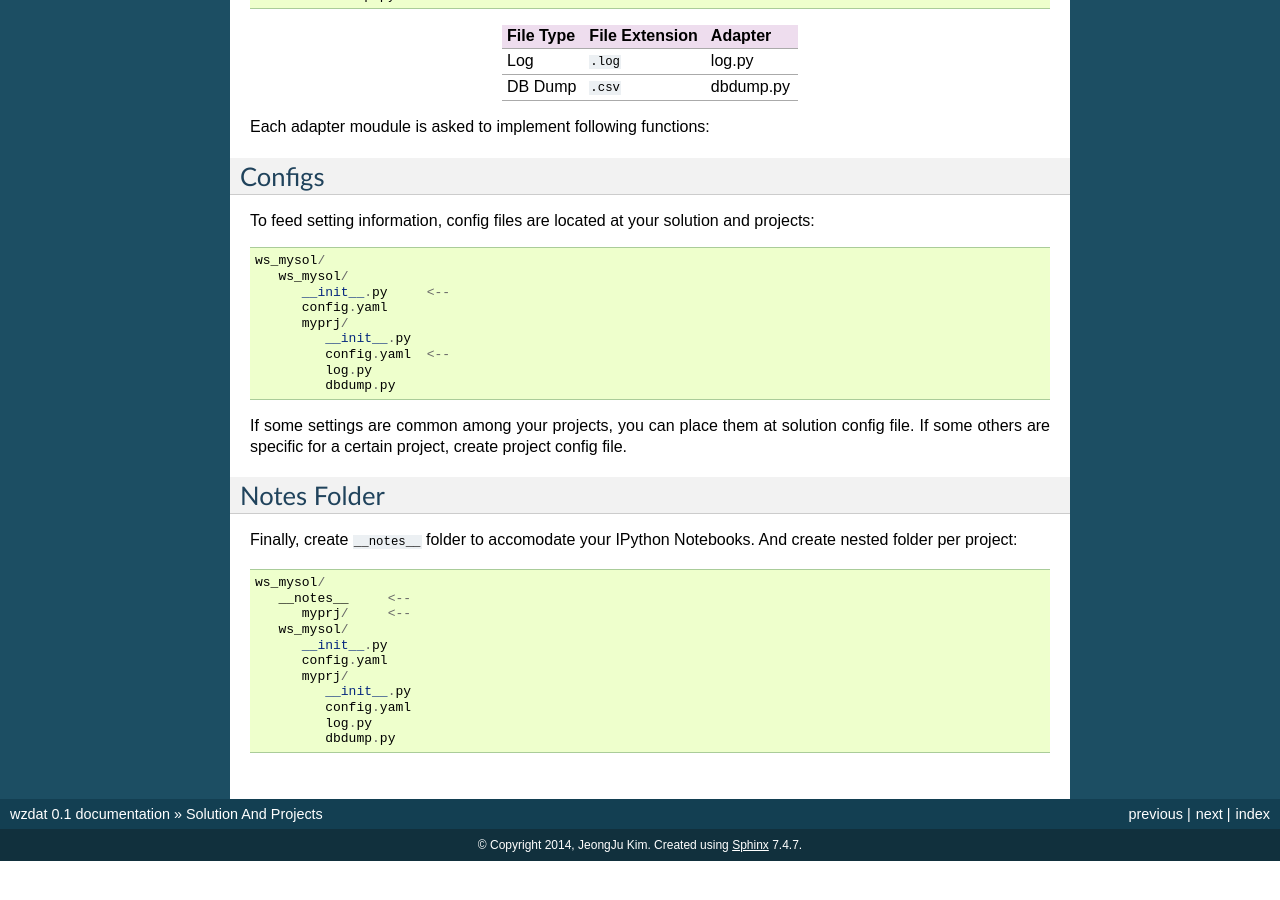
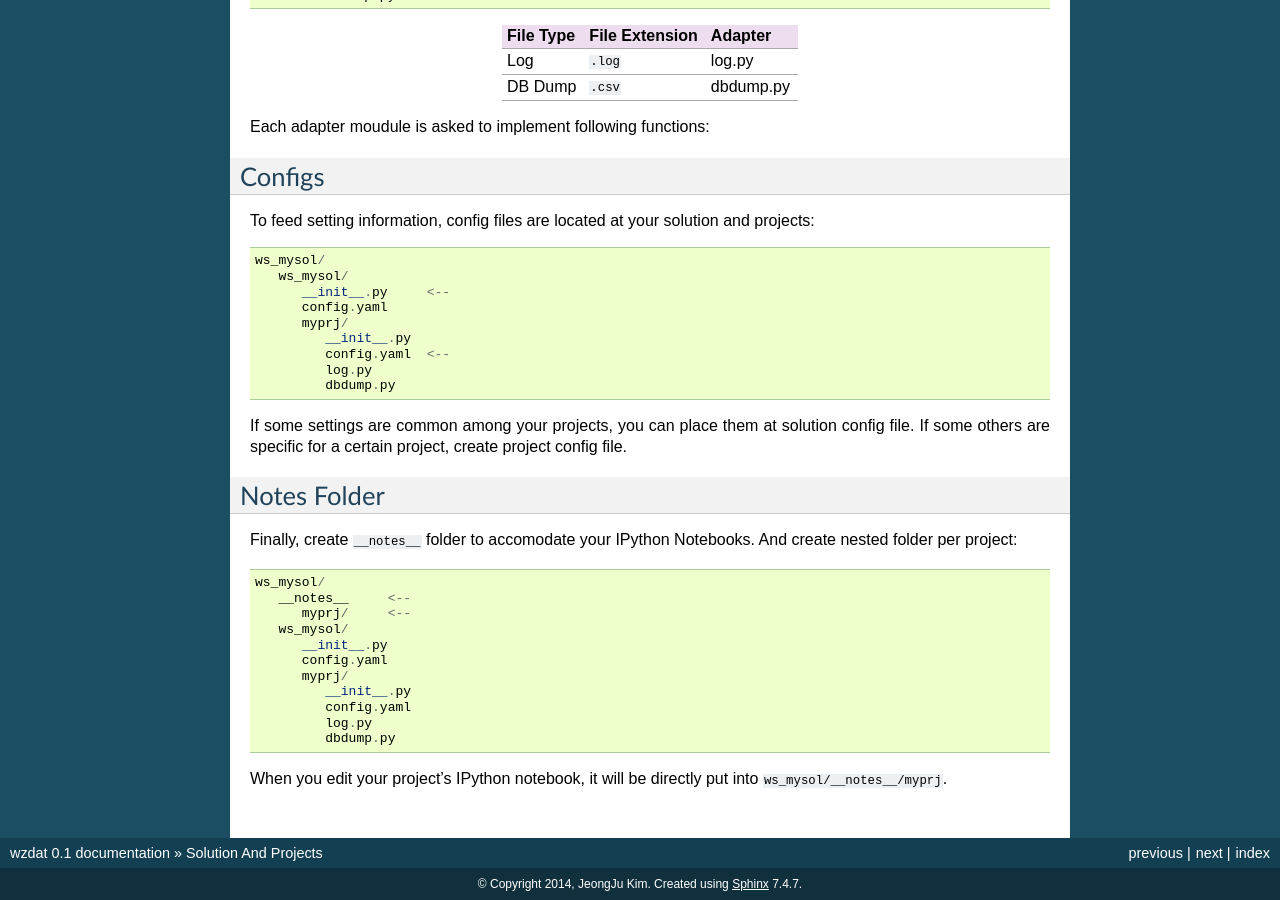
Before and after one commit to haje01/wzdat, a Sphinx documentation site: the page built from docs/solandprj.rst, in a window 1280 px wide and 900 px high, scrolled down 844 px. Built offline with Sphinx 7.4.7, drawn with Linux system fonts in a browser that asks for light colours; before the commit the page ends 1705 px from its top, so only the background shows below that.

Commit message:
Update solandprj.rst

```diff
--- a/docs/solandprj.rst
+++ b/docs/solandprj.rst
@@ -89,3 +89,5 @@ Finally, create ``__notes__`` folder to accomodate your IPython Notebooks. And c
             config.yaml
             log.py
             dbdump.py
+
+When you edit your project's IPython notebook, it will be directly put into ``ws_mysol/__notes__/myprj``.
```
